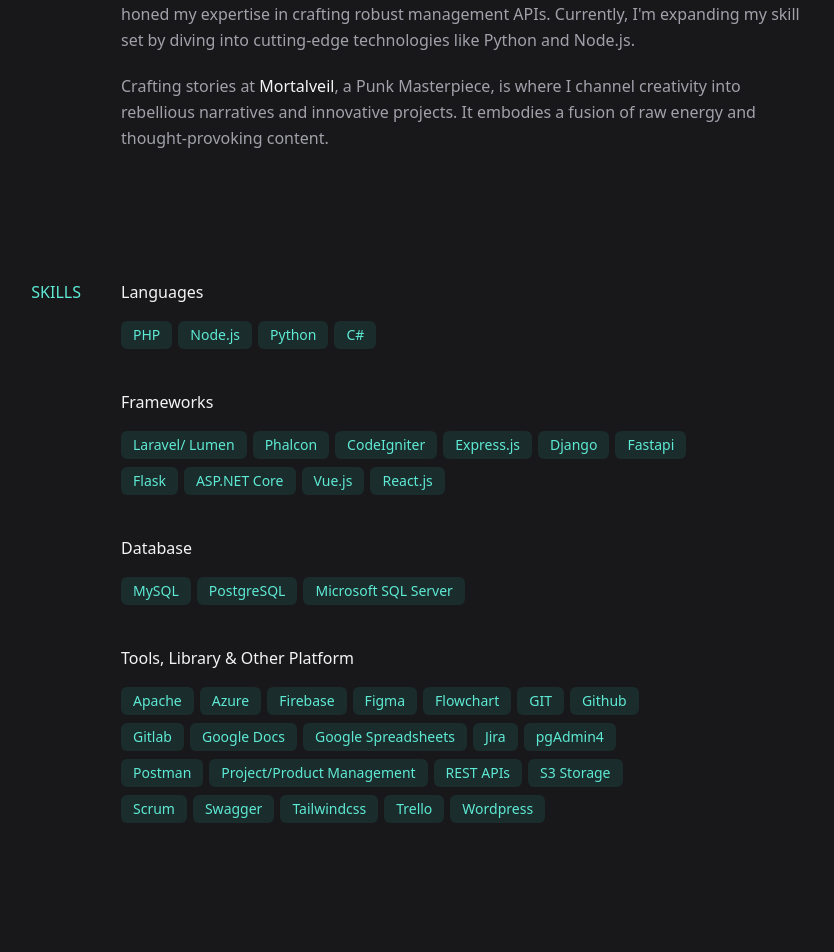
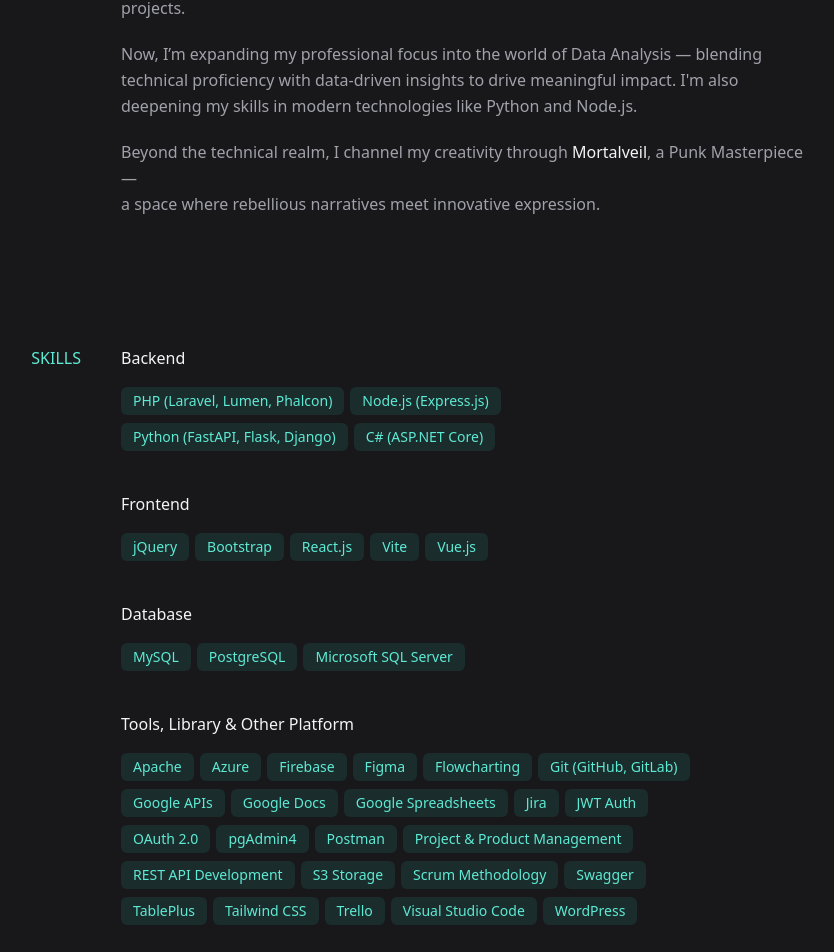
Before and after one commit to rivannurdin/nuraeni-rivan, a Vue app: page / in a window 1280 px wide. Shown: the part 1136-2088 px from the top of the page, without its empty margins (287-1121 px from the left). Built offline with nearby package versions, Linux system fonts and the light colour scheme.

Commit message:
update  about, intro & skills

```diff
--- a/src/App.vue
+++ b/src/App.vue
@@ -11,7 +11,7 @@
 
 <template>
   <div class="mx-auto min-h-screen max-w-screen-xl px-6 py-12 font-sans md:px-12 md:py-20 lg:px-24 lg:py-0">
-    <Intro msg="Hello! 👋" />
+    <Intro msg="Hi 👋" />
     <About/>
     <Skill/>
     <Experience/>
--- a/src/components/About.vue
+++ b/src/components/About.vue
@@ -6,9 +6,10 @@
       <div class="grid grid-cols-4">
         <div class="text-teal-300 text-left lg:text-right font-medium mb-5 lg:mb-0 col-span-4 lg:col-auto">BACKGROUND</div>
         <div class="col-span-4 lg:col-span-3 px-5 lg:px-10 max-w-3xl">
-          <p class="mb-5">I'm currently an engineer at <a href="https://www.gravitasi.co.id" target="_blank">Gravitasi</a>, where I contribute to developing and maintenance the <a href="https://www.gravitasi.co.id/portfolio/kmob-pemda-depok/" target="_blank">KMOB Platform</a> for the Depok City Government and I recently graduated in 2024 with a Bachelor of Computer Science (B.C.Sc.) degree in Information Technology from <a href="https://ars.ac.id" target="_blank">ARS University</a>.</p>
-          <p class="mb-5">I embarked on my journey as a Backend Developer in 2017, and over the past six years, I've honed my expertise in crafting robust management APIs. Currently, I'm expanding my skill set by diving into cutting-edge technologies like Python and Node.js.</p>
-          <p>Crafting stories at <a href="https://www.instagram.com/mortalveil.art" target="_blank">Mortalveil</a>, a Punk Masterpiece, is where I channel creativity into rebellious narratives and innovative projects. It embodies a fusion of raw energy and thought-provoking content.</p>
+          <p class="mb-5">I’m currently an engineer at <a href="https://www.gravitasi.co.id" target="_blank">Gravitasi</a>, where I contribute to the development and maintenance of the <a href="https://www.gravitasi.co.id/portfolio/kmob-pemda-depok/" target="_blank">KMOB Platform</a> for the Depok City Government. In 2024, I earned my Bachelor of Computer Science (B.C.Sc.) in Information Technology from <a href="https://ars.ac.id" target="_blank">ARS University</a>.</p>
+          <p class="mb-5">I Since beginning my career as a Backend Developer in 2017, I’ve built strong expertise in designing reliable and scalable backend systems, with a specialization in RESTful API development and complex data management. Over the past six years, I’ve consistently overseen the performance, reliability, and scalability of various digital products and projects.</p>
+          <p class="mb-5">Now, I’m expanding my professional focus into the world of Data Analysis — blending technical proficiency with data-driven insights to drive meaningful impact. I'm also deepening my skills in modern technologies like Python and Node.js.</p>
+          <p>Beyond the technical realm, I channel my creativity through <a href="https://www.instagram.com/mortalveil.official" target="_blank">Mortalveil</a>, a Punk Masterpiece — <br> a space where rebellious narratives meet innovative expression.</p>
         </div>
       </div>
     </div>
--- a/src/components/Skills.vue
+++ b/src/components/Skills.vue
@@ -9,26 +9,26 @@
 
           <div class="grid grid-rows-1 mb-10 max-w-xl">
             <div class="grid grid-cols-1">
-                <p class="text-zinc-100 font-medium">Languages</p>
+                <p class="text-zinc-100 font-medium">Backend</p>
                 <ul class="mt-2 flex flex-wrap" aria-label="Technologies used:">
                   <li class="mr-1.5 mt-2">
                     <div class="flex items-center rounded-md bg-teal-400/10 px-3 py-1 text-sm font-medium leading-5 text-teal-300">
-                      PHP
+                      PHP (Laravel, Lumen, Phalcon)
                     </div>
                   </li>
                   <li class="mr-1.5 mt-2">
                     <div class="flex items-center rounded-md bg-teal-400/10 px-3 py-1 text-sm font-medium leading-5 text-teal-300">
-                      Node.js
+                      Node.js (Express.js)
                     </div>
                   </li>
                   <li class="mr-1.5 mt-2">
                     <div class="flex items-center rounded-md bg-teal-400/10 px-3 py-1 text-sm font-medium leading-5 text-teal-300">
-                      Python
+                      Python (FastAPI, Flask, Django)
                     </div>
                   </li>
                   <li class="mr-1.5 mt-2">
                     <div class="flex items-center rounded-md bg-teal-400/10 px-3 py-1 text-sm font-medium leading-5 text-teal-300">
-                      C#
+                      C# (ASP.NET Core)
                     </div>
                   </li>
                 </ul>
@@ -37,56 +37,31 @@
 
           <div class="grid grid-rows-1 mb-10 max-w-xl">
             <div class="grid grid-cols-1">
-                <p class="text-zinc-100 font-medium">Frameworks</p>
+                <p class="text-zinc-100 font-medium">Frontend</p>
                 <ul class="mt-2 flex flex-wrap" aria-label="Technologies used:">
                   <li class="mr-1.5 mt-2">
                     <div class="flex items-center rounded-md bg-teal-400/10 px-3 py-1 text-sm font-medium leading-5 text-teal-300">
-                      Laravel/ Lumen
+                      jQuery
                     </div>
                   </li>
                   <li class="mr-1.5 mt-2">
                     <div class="flex items-center rounded-md bg-teal-400/10 px-3 py-1 text-sm font-medium leading-5 text-teal-300">
-                      Phalcon
+                      Bootstrap
                     </div>
                   </li>
                   <li class="mr-1.5 mt-2">
                     <div class="flex items-center rounded-md bg-teal-400/10 px-3 py-1 text-sm font-medium leading-5 text-teal-300">
-                      CodeIgniter
+                      React.js
                     </div>
                   </li>
                   <li class="mr-1.5 mt-2">
                     <div class="flex items-center rounded-md bg-teal-400/10 px-3 py-1 text-sm font-medium leading-5 text-teal-300">
-                      Express.js
-                    </div>
-                  </li>
-                  <li class="mr-1.5 mt-2">
-                    <div class="flex items-center rounded-md bg-teal-400/10 px-3 py-1 text-sm font-medium leading-5 text-teal-300">
-                      Django
-                    </div>
-                  </li>
-                  <li class="mr-1.5 mt-2">
-                    <div class="flex items-center rounded-md bg-teal-400/10 px-3 py-1 text-sm font-medium leading-5 text-teal-300">
-                      Fastapi
-                    </div>
-                  </li>
-                  <li class="mr-1.5 mt-2">
-                    <div class="flex items-center rounded-md bg-teal-400/10 px-3 py-1 text-sm font-medium leading-5 text-teal-300">
-                      Flask
-                    </div>
-                  </li>
-                  <li class="mr-1.5 mt-2">
-                    <div class="flex items-center rounded-md bg-teal-400/10 px-3 py-1 text-sm font-medium leading-5 text-teal-300">
-                      ASP.NET Core
+                      Vite
                     </div>
                   </li>
                   <li class="mr-1.5 mt-2">
                     <div class="flex items-center rounded-md bg-teal-400/10 px-3 py-1 text-sm font-medium leading-5 text-teal-300">
                       Vue.js
-                    </div>
-                  </li>
-                  <li class="mr-1.5 mt-2">
-                    <div class="flex items-center rounded-md bg-teal-400/10 px-3 py-1 text-sm font-medium leading-5 text-teal-300">
-                      React.js
                     </div>
                   </li>
                 </ul>
@@ -121,108 +96,123 @@
                 <p class="text-zinc-100 font-medium">Tools, Library & Other Platform</p>
                 <ul class="mt-2 flex flex-wrap" aria-label="Technologies used:">
                   <li class="mr-1.5 mt-2">
-                    <div class="flex items-center rounded-md bg-teal-400/10 px-3 py-1 text-sm font-medium leading-5 text-teal-300 ">
+                    <div class="flex items-center rounded-md bg-teal-400/10 px-3 py-1 text-sm font-medium leading-5 text-teal-300">
                       Apache
                     </div>
                   </li>
                   <li class="mr-1.5 mt-2">
-                    <div class="flex items-center rounded-md bg-teal-400/10 px-3 py-1 text-sm font-medium leading-5 text-teal-300 ">
+                    <div class="flex items-center rounded-md bg-teal-400/10 px-3 py-1 text-sm font-medium leading-5 text-teal-300">
                       Azure
                     </div>
                   </li>
                   <li class="mr-1.5 mt-2">
-                    <div class="flex items-center rounded-md bg-teal-400/10 px-3 py-1 text-sm font-medium leading-5 text-teal-300 ">
+                    <div class="flex items-center rounded-md bg-teal-400/10 px-3 py-1 text-sm font-medium leading-5 text-teal-300">
                       Firebase
                     </div>
                   </li>
                   <li class="mr-1.5 mt-2">
-                    <div class="flex items-center rounded-md bg-teal-400/10 px-3 py-1 text-sm font-medium leading-5 text-teal-300 ">
+                    <div class="flex items-center rounded-md bg-teal-400/10 px-3 py-1 text-sm font-medium leading-5 text-teal-300">
                       Figma
                     </div>
                   </li>
                   <li class="mr-1.5 mt-2">
-                    <div class="flex items-center rounded-md bg-teal-400/10 px-3 py-1 text-sm font-medium leading-5 text-teal-300 ">
-                      Flowchart
+                    <div class="flex items-center rounded-md bg-teal-400/10 px-3 py-1 text-sm font-medium leading-5 text-teal-300">
+                      Flowcharting
                     </div>
                   </li>
                   <li class="mr-1.5 mt-2">
-                    <div class="flex items-center rounded-md bg-teal-400/10 px-3 py-1 text-sm font-medium leading-5 text-teal-300 ">
-                      GIT
+                    <div class="flex items-center rounded-md bg-teal-400/10 px-3 py-1 text-sm font-medium leading-5 text-teal-300">
+                      Git (GitHub, GitLab)
                     </div>
                   </li>
                   <li class="mr-1.5 mt-2">
-                    <div class="flex items-center rounded-md bg-teal-400/10 px-3 py-1 text-sm font-medium leading-5 text-teal-300 ">
-                      Github
+                    <div class="flex items-center rounded-md bg-teal-400/10 px-3 py-1 text-sm font-medium leading-5 text-teal-300">
+                      Google APIs
                     </div>
                   </li>
                   <li class="mr-1.5 mt-2">
-                    <div class="flex items-center rounded-md bg-teal-400/10 px-3 py-1 text-sm font-medium leading-5 text-teal-300 ">
-                      Gitlab
-                    </div>
-                  </li>
-                  <li class="mr-1.5 mt-2">
-                    <div class="flex items-center rounded-md bg-teal-400/10 px-3 py-1 text-sm font-medium leading-5 text-teal-300 ">
+                    <div class="flex items-center rounded-md bg-teal-400/10 px-3 py-1 text-sm font-medium leading-5 text-teal-300">
                       Google Docs
                     </div>
                   </li>
                   <li class="mr-1.5 mt-2">
-                    <div class="flex items-center rounded-md bg-teal-400/10 px-3 py-1 text-sm font-medium leading-5 text-teal-300 ">
+                    <div class="flex items-center rounded-md bg-teal-400/10 px-3 py-1 text-sm font-medium leading-5 text-teal-300">
                       Google Spreadsheets
                     </div>
                   </li>
                   <li class="mr-1.5 mt-2">
-                    <div class="flex items-center rounded-md bg-teal-400/10 px-3 py-1 text-sm font-medium leading-5 text-teal-300 ">
+                    <div class="flex items-center rounded-md bg-teal-400/10 px-3 py-1 text-sm font-medium leading-5 text-teal-300">
                       Jira
                     </div>
                   </li>
                   <li class="mr-1.5 mt-2">
-                    <div class="flex items-center rounded-md bg-teal-400/10 px-3 py-1 text-sm font-medium leading-5 text-teal-300 ">
+                    <div class="flex items-center rounded-md bg-teal-400/10 px-3 py-1 text-sm font-medium leading-5 text-teal-300">
+                      JWT Auth
+                    </div>
+                  </li>
+                  <li class="mr-1.5 mt-2">
+                    <div class="flex items-center rounded-md bg-teal-400/10 px-3 py-1 text-sm font-medium leading-5 text-teal-300">
+                      OAuth 2.0
+                    </div>
+                  </li>
+                  <li class="mr-1.5 mt-2">
+                    <div class="flex items-center rounded-md bg-teal-400/10 px-3 py-1 text-sm font-medium leading-5 text-teal-300">
                       pgAdmin4
                     </div>
                   </li>
                   <li class="mr-1.5 mt-2">
-                    <div class="flex items-center rounded-md bg-teal-400/10 px-3 py-1 text-sm font-medium leading-5 text-teal-300 ">
+                    <div class="flex items-center rounded-md bg-teal-400/10 px-3 py-1 text-sm font-medium leading-5 text-teal-300">
                       Postman
                     </div>
                   </li>
                   <li class="mr-1.5 mt-2">
-                    <div class="flex items-center rounded-md bg-teal-400/10 px-3 py-1 text-sm font-medium leading-5 text-teal-300 ">
-                      Project/Product Management
+                    <div class="flex items-center rounded-md bg-teal-400/10 px-3 py-1 text-sm font-medium leading-5 text-teal-300">
+                      Project & Product Management
                     </div>
                   </li>
                   <li class="mr-1.5 mt-2">
-                    <div class="flex items-center rounded-md bg-teal-400/10 px-3 py-1 text-sm font-medium leading-5 text-teal-300 ">
-                      REST APIs
+                    <div class="flex items-center rounded-md bg-teal-400/10 px-3 py-1 text-sm font-medium leading-5 text-teal-300">
+                      REST API Development
                     </div>
                   </li>
                   <li class="mr-1.5 mt-2">
-                    <div class="flex items-center rounded-md bg-teal-400/10 px-3 py-1 text-sm font-medium leading-5 text-teal-300 ">
+                    <div class="flex items-center rounded-md bg-teal-400/10 px-3 py-1 text-sm font-medium leading-5 text-teal-300">
                       S3 Storage
                     </div>
                   </li>
                   <li class="mr-1.5 mt-2">
-                    <div class="flex items-center rounded-md bg-teal-400/10 px-3 py-1 text-sm font-medium leading-5 text-teal-300 ">
-                      Scrum
+                    <div class="flex items-center rounded-md bg-teal-400/10 px-3 py-1 text-sm font-medium leading-5 text-teal-300">
+                      Scrum Methodology
                     </div>
                   </li>
                   <li class="mr-1.5 mt-2">
-                    <div class="flex items-center rounded-md bg-teal-400/10 px-3 py-1 text-sm font-medium leading-5 text-teal-300 ">
+                    <div class="flex items-center rounded-md bg-teal-400/10 px-3 py-1 text-sm font-medium leading-5 text-teal-300">
                       Swagger
                     </div>
                   </li>
                   <li class="mr-1.5 mt-2">
-                    <div class="flex items-center rounded-md bg-teal-400/10 px-3 py-1 text-sm font-medium leading-5 text-teal-300 ">
-                      Tailwindcss
+                    <div class="flex items-center rounded-md bg-teal-400/10 px-3 py-1 text-sm font-medium leading-5 text-teal-300">
+                      TablePlus
                     </div>
                   </li>
                   <li class="mr-1.5 mt-2">
-                    <div class="flex items-center rounded-md bg-teal-400/10 px-3 py-1 text-sm font-medium leading-5 text-teal-300 ">
+                    <div class="flex items-center rounded-md bg-teal-400/10 px-3 py-1 text-sm font-medium leading-5 text-teal-300">
+                      Tailwind CSS
+                    </div>
+                  </li>
+                  <li class="mr-1.5 mt-2">
+                    <div class="flex items-center rounded-md bg-teal-400/10 px-3 py-1 text-sm font-medium leading-5 text-teal-300">
                       Trello
                     </div>
                   </li>
                   <li class="mr-1.5 mt-2">
-                    <div class="flex items-center rounded-md bg-teal-400/10 px-3 py-1 text-sm font-medium leading-5 text-teal-300 ">
-                      Wordpress
+                    <div class="flex items-center rounded-md bg-teal-400/10 px-3 py-1 text-sm font-medium leading-5 text-teal-300">
+                      Visual Studio Code
+                    </div>
+                  </li>
+                  <li class="mr-1.5 mt-2">
+                    <div class="flex items-center rounded-md bg-teal-400/10 px-3 py-1 text-sm font-medium leading-5 text-teal-300">
+                      WordPress
                     </div>
                   </li>
 
```
Also changed, not shown: src/components/Intro.vue (+3 -3 lines).
